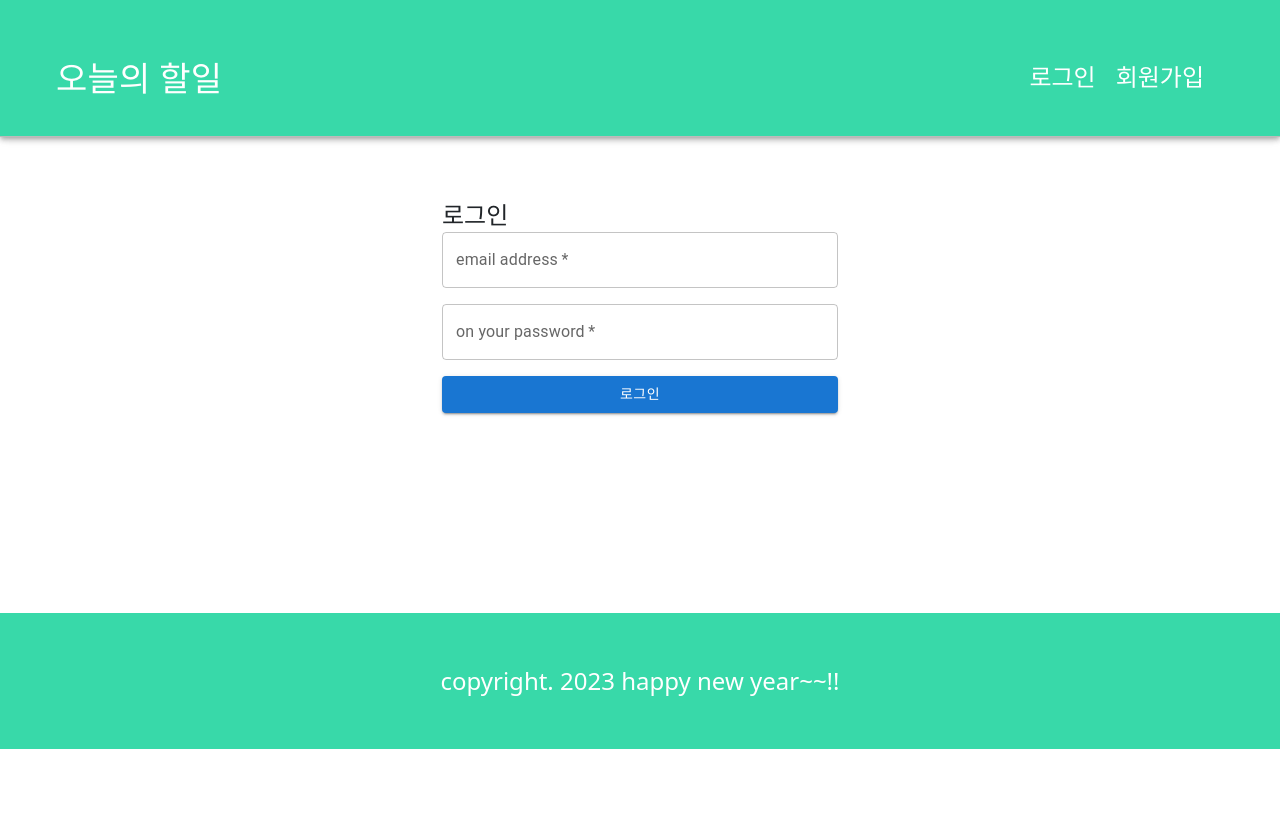
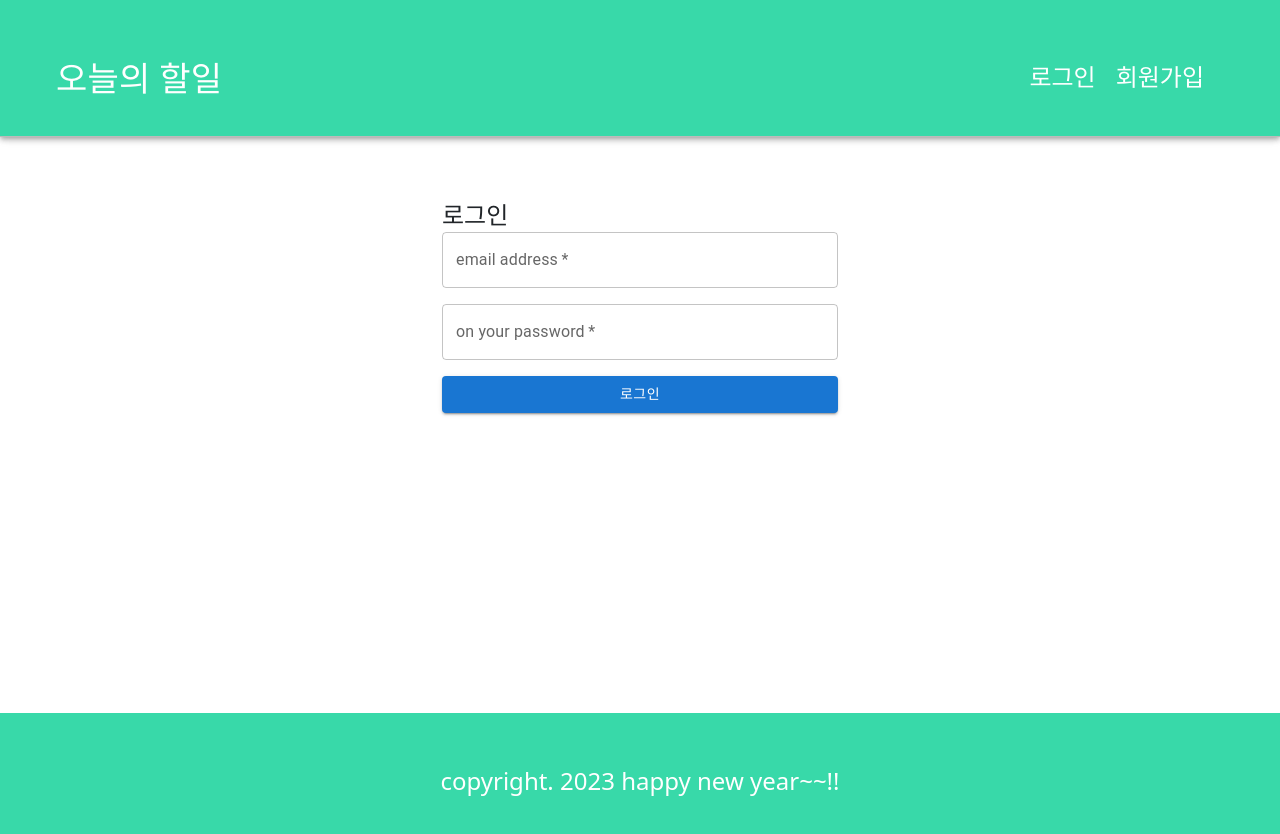
Before and after one commit to nyny567567/react-todo-app202306, a React (Create React App) app: page /login in a window 1280 px wide. Shown: the top 834 px of the page. Before the commit the page ends 800 px from the top, so only its background shows below. Built offline with nearby package versions, Linux system fonts and the light colour scheme.

Commit message:
230627 수업끝

```diff
--- a/src/App.css
+++ b/src/App.css
@@ -7,3 +7,17 @@ a {
 body {
   background: #e9ecef;
 }
+
+.wrapper {
+  display: flex;
+  flex-direction: column;
+  justify-content: space-between;
+  height: 100vh;
+}
+
+.content-wrapper {
+  display: flex;
+  justify-content: center;
+  align-items: center;
+  flex-direction: column;
+}
--- a/src/App.js
+++ b/src/App.js
@@ -7,20 +7,25 @@ import Join from './component/user/Join';
 import Login from './component/user/Login';
 
 import 'bootstrap/dist/css/bootstrap.min.css';
+import { AuthContextProvider } from './util/AuthContext';
 
 function App() {
   return (
-    <>
+    // 데이터를 전달하고자 하는 자식 컴포넌트들을 Provider로 감쌉니다.
+    <AuthContextProvider>
+      <div className='wrapper'>
         <Header />
 
+        <div className="content-wrapper">
           <Routes>
             <Route path='/' element={ <TodoTemplate /> } />
             <Route path='/login' element={ <Login /> } />
             <Route path='/join' element={ <Join /> } />
           </Routes>
-
+        </div>
         <Footer />
-    </>
+      </div>
+    </AuthContextProvider>
   );
 }
 
--- a/src/component/layout/Header.js
+++ b/src/component/layout/Header.js
@@ -1,31 +1,26 @@
-import React, { useEffect, useState } from 'react';
+import React, { useContext, useEffect, useState } from 'react';
 import {AppBar, Toolbar, Grid,
     Typography, Button} from "@mui/material";
 import './header.css';
 import { Link, useNavigate } from 'react-router-dom';
 
 import { isLogin, getLoginUserInfo } from '../../util/login-utils';
-import { red } from '@mui/material/colors';
+import AuthContext from '../../util/AuthContext';
 
 const Header = () => {
 
     const redirection = useNavigate();
 
-    const [userInfo, setUserInfo] = useState({});
-
-    const { token, username, role } = userInfo;
+    // AuthContext에서 로그인 상태와 onLogout 함수를 가져옵니다.
+    const {isLoggedIn, onLogout, userName} = useContext(AuthContext);
 
     //로그아웃 핸들러
     const logoutHandler = e => {
-
-        localStorage.clear();
+        // AuthContext의 onLogout 함수를 호출하여 로그인 상태를 업데이트합니다.
+        onLogout();
         redirection('/login');
     }
 
-
-    useEffect(() => {
-        setUserInfo(getLoginUserInfo());
-    }, []);
 
 
     return (
@@ -44,8 +39,8 @@ const Header = () => {
                         }>
                             <Typography variant="h4">
                                 {
-                                    isLogin()
-                                    ? username + '님'
+                                    isLoggedIn
+                                    ? userName + '님'
                                     : '오늘'
                                 }
                                 의 할일
--- a/src/component/todo/TodoHeader.js
+++ b/src/component/todo/TodoHeader.js
@@ -2,7 +2,7 @@ import React from 'react'
 
 import './scss/TodoHeader.scss';
 
-const TodoHeader = ({ count }) => {
+const TodoHeader = ({ count, promote }) => {
 
   const today = new Date();
 
@@ -14,12 +14,32 @@ const TodoHeader = ({ count }) => {
 
   const dayName = today.toLocaleDateString('ko-KR', { weekday: 'long' });
 
+  const upgrade = () => {
+    if (window.confirm('프리미엄으로 업그레이드 하시겠습니까?')) {
+      promote();
+    }
+  }
+
+  // 등급에 따른 조건별 렌더링
+  const gradeView = () => {
+    const role = localStorage.getItem('USER_ROLE');
+    // console.log(role);
+    if (role === 'COMMON') {
+      return <span className='promote badge bg-warning' onClick={upgrade}>일반회원</span>
+    } else if(role === 'PREMIUM') {
+      return <span className='promote badge bg-danger' onClick={upgrade}>프리미엄</span>
+    } else if(role === 'ADMIN') {
+      return <span className='promote badge bg-info'>관리자</span>
+    }
+
+  }
 
   return (
     <header>
         <h1>{dateString}</h1>
         <div className='day'>{dayName}</div>
         <div className='tasks-left'>할 일 {count()}개 남음</div>
+        { gradeView() }
     </header>
   )
 }
--- a/src/component/todo/TodoTemplate.js
+++ b/src/component/todo/TodoTemplate.js
@@ -1,4 +1,4 @@
-import React, { useEffect, useState } from 'react'
+import React, { useContext, useEffect, useState } from 'react'
 import TodoHeader from './TodoHeader';
 import TodoMain from './TodoMain';
 import TodoInput from './TodoInput';
@@ -8,18 +8,21 @@ import { Spinner } from 'reactstrap';
 
 import './scss/TodoTemplate.scss';
 
-import { API_BASE_URL as BASE, TODO } from '../../config/host-config';
+import { API_BASE_URL as BASE, TODO, USER } from '../../config/host-config';
 import { getLoginUserInfo } from '../../util/login-utils';
+import AuthContext from '../../util/AuthContext';
 
 const TodoTemplate = () => {
 
   // 로딩 상태값 관리
   const [loading, setLoading] = useState(true);
+  // 로그인 인증 토큰 얻어오기
+  const [token, setToken]  = useState(getLoginUserInfo().token);
 
   const redirection = useNavigate();
 
-  // 로그인 인증 토큰 얻어오기
-  const { token } = getLoginUserInfo();
+  const { setUserInfo } = useContext(AuthContext);
+
 
   // 요청 헤더 설정
   const requestHeader = {
@@ -29,6 +32,7 @@ const TodoTemplate = () => {
 
   // 서버에 할일 목록(json)을 요청(fetch)해서 받아와야 함.
   const API_BASE_URL = BASE + TODO;
+  const API_USER_URL = BASE + USER;
 
   //todos 배열을 상태 관리
   const [todos, setTodos] = useState([]);
@@ -67,10 +71,15 @@ const TodoTemplate = () => {
       headers : requestHeader,
       body : JSON.stringify(newTodo)
     })
-    .then(res => res.json())
+    .then(res => {
+      if(res.status === 200) return res.json();
+      else if(res.status === 401) {
+        alert('일반회원은 일정 등록이 5개로 제한됩니다 ㅠㅠ');
+      }
+    })
     .then(json => {
-      setTodos(json.todos);
-    })
+      json && setTodos(json.todos);
+    });
 
   }
 
@@ -124,6 +133,32 @@ const TodoTemplate = () => {
   //체크가 안 된 할 일의 개수 카운트 하기
   const countRestTodo = () => todos.filter(todo => !todo.done).length;
 
+  //비동기 방식 등급 승격 함수
+  const fetchPromote = async() => {
+
+    const res = await fetch(API_USER_URL + '/promote', {
+      method: 'PUT',
+      headers: requestHeader
+    });
+
+    if(res.status === 403) {
+      alert('이미 프리미엄 회원입니다.');
+    } else if(res.status === 200) {
+      const json = await res.json();
+      // console.log(json);
+      setUserInfo(json);
+      setToken(json.token);
+    }
+
+  }
+
+  // 등급 승격 서버 요청(프리미엄)
+  const promote = () => {
+    // console.log('등급 승격 서버 요청!');
+    fetchPromote();
+  }
+
+
   useEffect(() => {
 
     //페이지가 렌더링 됨과 동시에 할 일 목록을 요청해서 뿌려 주겠습니다.
@@ -146,7 +181,7 @@ const TodoTemplate = () => {
         // console.log(json.todos);
 
         //fetch를 통해 받아온 데이터를 상태 변수에 할당.
-        setTodos(json.todos);
+        if(json) setTodos(json.todos);
 
         //로딩 완료 처리
         setLoading(false);
@@ -156,15 +191,18 @@ const TodoTemplate = () => {
 
   // 로딩이 끝난 후 보여줄 컴포넌트
   const loadEndedPage = (
-    <div className='TodoTemplate'>
-      <TodoHeader count={countRestTodo} />
+    <>
+      <TodoHeader
+        count={countRestTodo}
+        promote={promote}
+      />
         <TodoMain
           todoList={todos}
           remove={removeTodo}
           check={checkTodo}
         />
       <TodoInput addTodo={addTodo} />
-    </div>
+    </>
   );
 
   // 로딩 중일 때 보여줄 컴포넌트
@@ -178,9 +216,9 @@ const TodoTemplate = () => {
 
 
   return (
-      <>
+    <div className='TodoTemplate'>
         { loading ? loadingPage : loadEndedPage }
-      </>
+    </div>
   );
 
 }
--- a/src/component/todo/scss/TodoHeader.scss
+++ b/src/component/todo/scss/TodoHeader.scss
@@ -23,5 +23,20 @@ header {
         margin-top: 40px;
         font-weight: 700;
     }
+    .promote {
+        display: flex;
+        justify-content: center;
+        align-items: center;
+        position: absolute;
+        right: 20px;
+        top: 50px;
+        width: 150px;
+        height: 40px;
+        font-size: 1.2em;
+        font-weight: 700;
+        &.bg-warning {
+            cursor: pointer;
+        }
+    }
 
 }
--- a/src/component/todo/scss/TodoTemplate.scss
+++ b/src/component/todo/scss/TodoTemplate.scss
@@ -16,6 +16,7 @@
 
 }
 
+
 .loading {
     position: absolute;
     left: 50%;
--- a/src/component/user/Login.js
+++ b/src/component/user/Login.js
@@ -1,13 +1,17 @@
-import React from 'react'
+import React, { useContext } from 'react'
 import {Button, Container, Grid,
     TextField, Typography, Link} from "@mui/material";
 import { useNavigate } from 'react-router-dom';
 
 import { API_BASE_URL as BASE, USER } from '../../config/host-config';
+import AuthContext from '../../util/AuthContext';
 
 const Login = () => {
 
     const redirection = useNavigate();
+
+    // AuthContext에서 onLogin 함수를 가져옵니다.
+    const { onLogin, isLoggedIn } = useContext(AuthContext);
 
     const REQUEST_URL = BASE + USER + '/signin';
 
@@ -41,12 +45,9 @@ const Login = () => {
         const { token, userName, email, role } = await res.json();
         // console.log(json);
 
-        //json에 담긴 인증정보를 클라이언트에 보관
-        // 1. 로컬 스토리지 - 브라우저가 종료되어도 보관됨.
-        // 2. 세션 스토리지 - 브라우저가 종료되면 사라짐.
-        localStorage.setItem('ACCESS_TOKEN', token);
-        localStorage.setItem('LOGIN_USERNAME', userName);
-        localStorage.setItem('USER_ROLE', role);
+
+        // Context API를 사용하여 로그인 상태를 업데이트합니다.
+        onLogin(token, userName, role);
 
 
         //홈으로 리다이렉트
--- /dev/null
+++ b/src/util/AuthContext.js
@@ -0,0 +1,69 @@
+
+import React, { useEffect, useState } from "react";
+
+//새로운 전역 Context를 생성
+const AuthContext = React.createContext({
+    isLoggedIn: false, //로그인 했는지의 여부 추적
+    userName: '',
+    onLogout: () => {}, //더미 함수를 넣으면 자동완성 시 편함.
+    onLogin: (email, password) => {},
+    setUserInfo: () => {}
+});
+
+// 위에서 생성한 Context를 제공할 수 있는 provider
+// 이 컴포넌트를 통해 자식 컴포넌트들에게 인증 상태와 관련된 함수들을 전달할 수 있음.
+export const AuthContextProvider = props => {
+
+    const [isLoggedIn, setIsLoggedIn] = useState(false);
+    const [userName, setUserName] = useState('');
+
+    //컴포넌트가 렌더링 될 때 localStorage에서 로그인 정보를 가지고 와서 상태를 설정.
+    useEffect(() => {
+        if(localStorage.getItem('isLoggedIn') === '1') {
+            setIsLoggedIn(true);
+            setUserName(localStorage.getItem('LOGIN_USERNAME'));
+        }
+    }, []);
+
+
+    //로그아웃 핸들러
+    const logoutHandler = () => {
+        localStorage.clear();
+        setIsLoggedIn(false);
+    };
+
+    //로그인 핸들러
+    const loginHandler = (token, userName, role) => {
+        localStorage.setItem('isLoggedIn', '1');
+        //json에 담긴 인증정보를 클라이언트에 보관
+        // 1. 로컬 스토리지 - 브라우저가 종료되어도 보관됨.
+        // 2. 세션 스토리지 - 브라우저가 종료되면 사라짐.
+        localStorage.setItem('ACCESS_TOKEN', token);
+        localStorage.setItem('LOGIN_USERNAME', userName);
+        localStorage.setItem('USER_ROLE', role);
+        setIsLoggedIn(true);
+        setUserName(userName);
+    };
+
+    //토큰 및 로그인 유저 데이터를 브라우저에 저장하는 함수
+    const setLoginUserInfo = ({ token, userName, role }) => {
+        localStorage.setItem('ACCESS_TOKEN', token);
+        localStorage.setItem('LOGIN_USERNAME', userName);
+        localStorage.setItem('USER_ROLE', role);
+    }
+
+    return (
+        <AuthContext.Provider value={{
+            isLoggedIn,
+            userName,
+            onLogout: logoutHandler,
+            onLogin: loginHandler,
+            setUserInfo: setLoginUserInfo
+        }}>
+            {props.children}
+        </AuthContext.Provider>
+    );
+
+};
+
+export default AuthContext;
```
Lines whose indentation alone changed are shown as unchanged.
